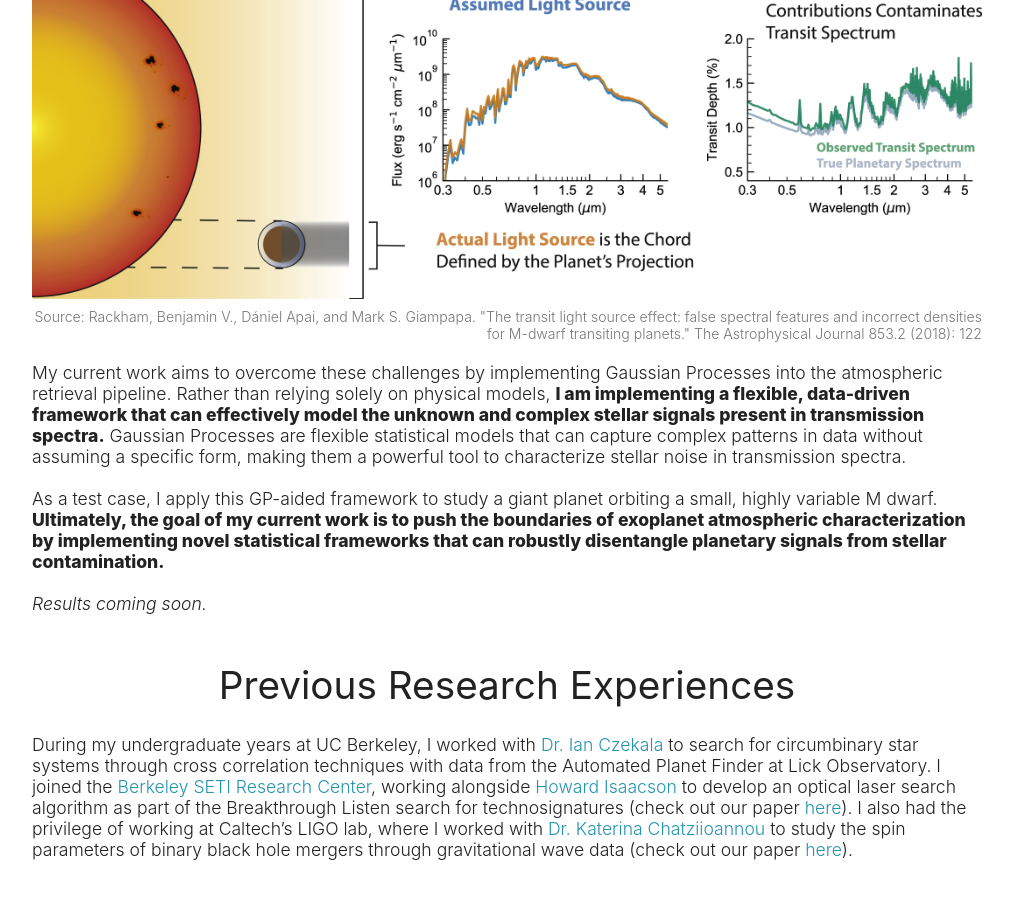
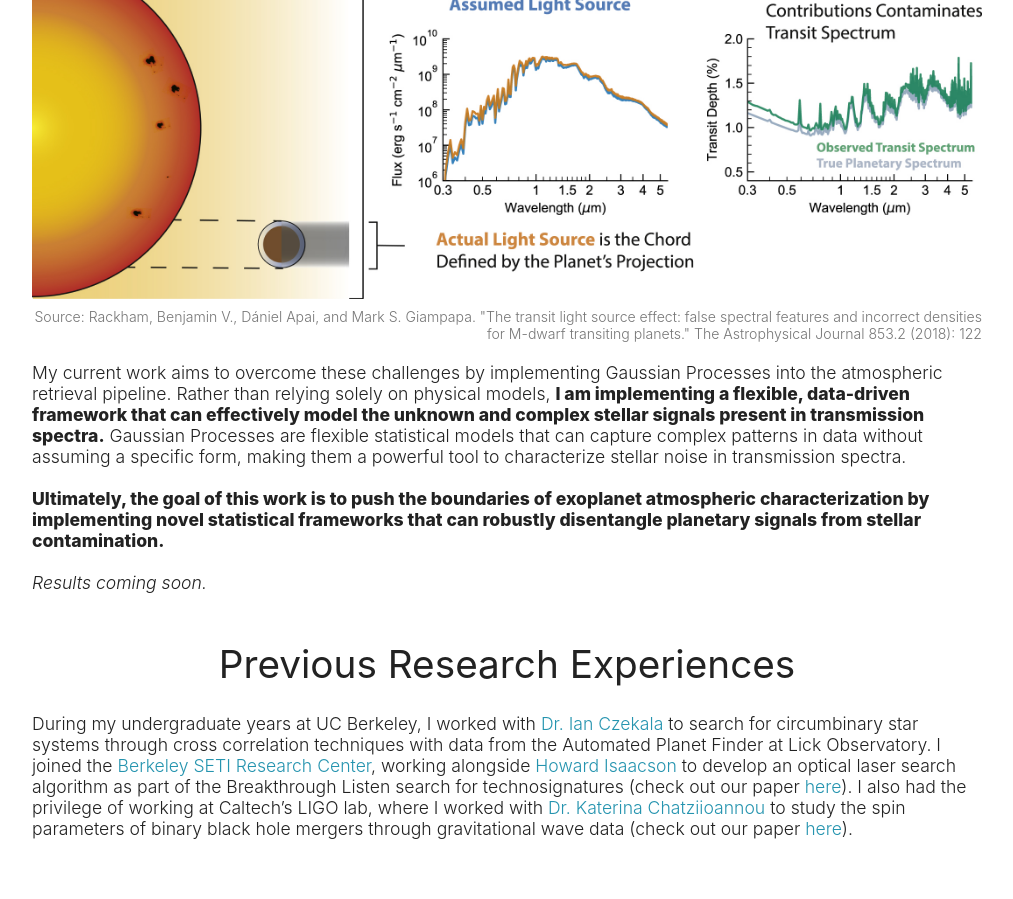
Before and after one commit to zoekko/zoekko.github.io, a Jekyll site: the page built from research.md, in a window 1280 px wide and 900 px high, scrolled down 894 px. Shown: the whole window, without its empty margins (133-1146 px from the left). Built offline with Jekyll 4.4.1, drawn with Linux system fonts in a browser that asks for light colours.

Commit message:
Update research.md

```diff
--- a/research.md
+++ b/research.md
@@ -28,7 +28,7 @@
 <div style="text-align: left;">
 My current work aims to overcome these challenges by implementing Gaussian Processes into the atmospheric retrieval pipeline. Rather than relying solely on physical models, <b>I am implementing a flexible, data-driven framework that can effectively model the unknown and complex stellar signals present in transmission spectra.</b> Gaussian Processes are flexible statistical models that can capture complex patterns in data without assuming a specific form, making them a powerful tool to characterize stellar noise in transmission spectra.
 <br><br>
-As a test case, I apply this GP-aided framework to study a giant planet orbiting a small, highly variable M dwarf. <b>Ultimately, the goal of my current work is to push the boundaries of exoplanet atmospheric characterization by implementing novel statistical frameworks that can robustly disentangle planetary signals from stellar contamination.</b>
+<b>Ultimately, the goal of this work is to push the boundaries of exoplanet atmospheric characterization by implementing novel statistical frameworks that can robustly disentangle planetary signals from stellar contamination.</b>
 <br><br>
 <i>Results coming soon.</i>
 <br><br>
```
